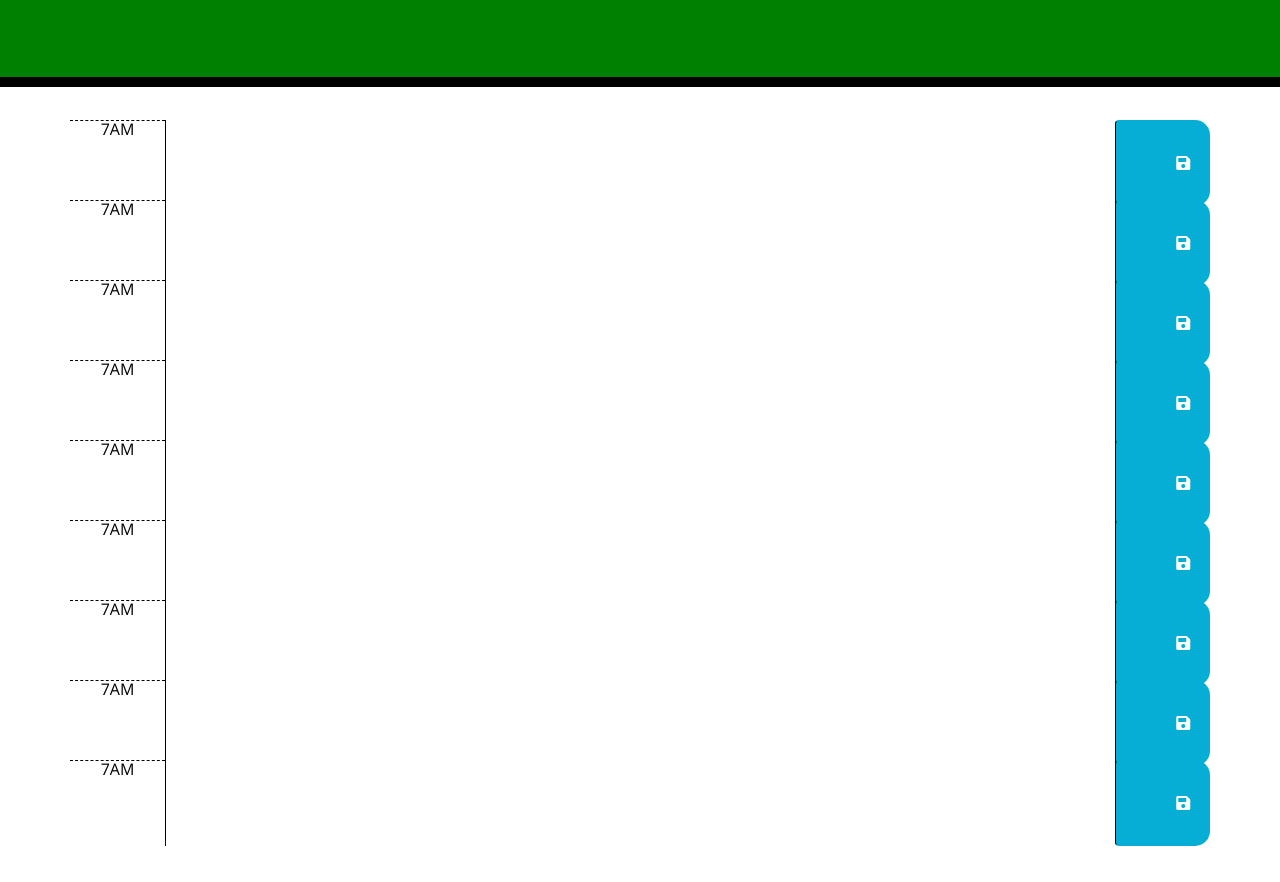
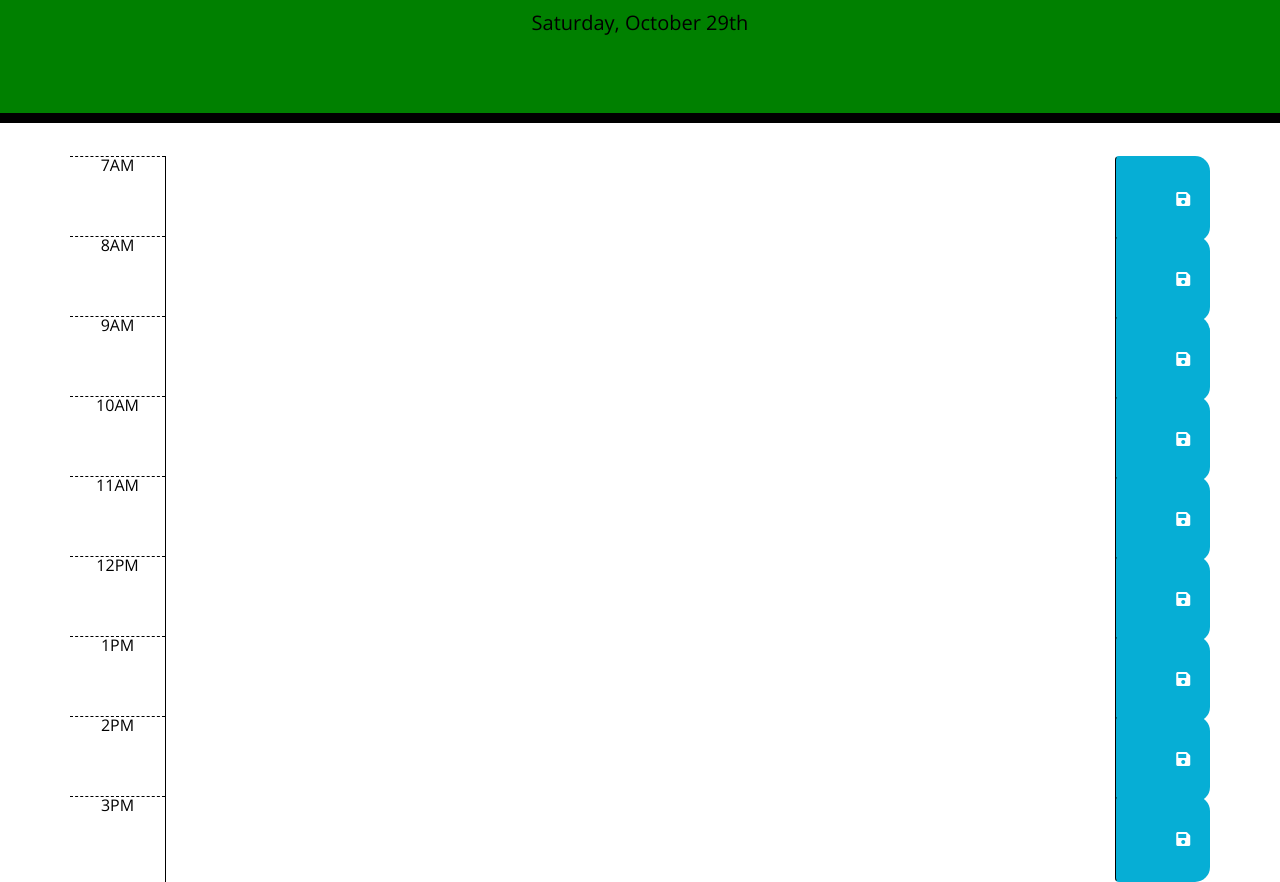
Before and after one commit to LunaData1111/On-time, a plain HTML site: page index.html in a window 1280 px wide. Shown: the part 181-1063 px from the top of the page. Before the commit the page ends 1027 px from the top, so only its background shows below. Drawn offline with nearby package versions, Linux system fonts and the light colour scheme; files that its build step writes are made by us from their sources.

Commit message:
minor details

```diff
--- a/assets/script.js
+++ b/assets/script.js
@@ -12,8 +12,13 @@ $("#hour-14 .description").val(localStorage.getItem("hour-14"));
 $("#hour-15 .description").val(localStorage.getItem("hour-15"));
 // Here we have the save button and saving to local storage
 $(".saveBtn").on("click", function () {
-  var textvalue = $(this).siblings(".description").val();
-  var hour = $(this).parent().attr("id");
+  var textvalue = $(this).siblings(".description").val()
+  var hour = $(this).parent().attr("id")
 
   localStorage.setItem(hour, textvalue);
 });
+
+$("#clear-search").on("click", function () {
+  localStorage.clear();
+  location.reload();
+});
--- a/index.html
+++ b/index.html
@@ -38,56 +38,56 @@
         </button>
       </div>
       <div id="hour-8" class="row time-block">
-        <div class="col-sm-1 hour">7AM</div>
+        <div class="col-sm-1 hour">8AM</div>
         <textarea class="col-sm description"> </textarea>
         <button class="btn saveBtn col-sm-1">
           <i class="fas fa-save"></i>
         </button>
       </div>
       <div id="hour-9" class="row time-block">
-        <div class="col-sm-1 hour">7AM</div>
+        <div class="col-sm-1 hour">9AM</div>
         <textarea class="col-sm description"> </textarea>
         <button class="btn saveBtn col-sm-1">
           <i class="fas fa-save"></i>
         </button>
       </div>
       <div id="hour-10" class="row time-block">
-        <div class="col-sm-1 hour">7AM</div>
+        <div class="col-sm-1 hour">10AM</div>
         <textarea class="col-sm description"> </textarea>
         <button class="btn saveBtn col-sm-1">
           <i class="fas fa-save"></i>
         </button>
       </div>
       <div id="hour-11" class="row time-block">
-        <div class="col-sm-1 hour">7AM</div>
+        <div class="col-sm-1 hour">11AM</div>
         <textarea class="col-sm description"> </textarea>
         <button class="btn saveBtn col-sm-1">
           <i class="fas fa-save"></i>
         </button>
       </div>
       <div id="hour-12" class="row time-block">
-        <div class="col-sm-1 hour">7AM</div>
+        <div class="col-sm-1 hour">12PM</div>
         <textarea class="col-sm description"> </textarea>
         <button class="btn saveBtn col-sm-1">
           <i class="fas fa-save"></i>
         </button>
       </div>
       <div id="hour-13" class="row time-block">
-        <div class="col-sm-1 hour">7AM</div>
+        <div class="col-sm-1 hour">1PM</div>
         <textarea class="col-sm description"> </textarea>
         <button class="btn saveBtn col-sm-1">
           <i class="fas fa-save"></i>
         </button>
       </div>
       <div id="hour-14" class="row time-block">
-        <div class="col-sm-1 hour">7AM</div>
+        <div class="col-sm-1 hour">2PM</div>
         <textarea class="col-sm description"> </textarea>
         <button class="btn saveBtn col-sm-1">
           <i class="fas fa-save"></i>
         </button>
       </div>
       <div id="hour-15" class="row time-block">
-        <div class="col-sm-1 hour">7AM</div>
+        <div class="col-sm-1 hour">3PM</div>
         <textarea class="col-sm description"> </textarea>
         <button class="btn saveBtn col-sm-1">
           <i class="fas fa-save"></i>
@@ -97,5 +97,6 @@
 
     <script src="https://cdnjs.cloudflare.com/ajax/libs/jquery/3.2.1/jquery.min.js"></script>
     <script src="https://cdnjs.cloudflare.com/ajax/libs/moment.js/2.24.0/moment.min.js"></script>
+    <script src="./assets/script.js"></script>
   </body>
 </html>
```
